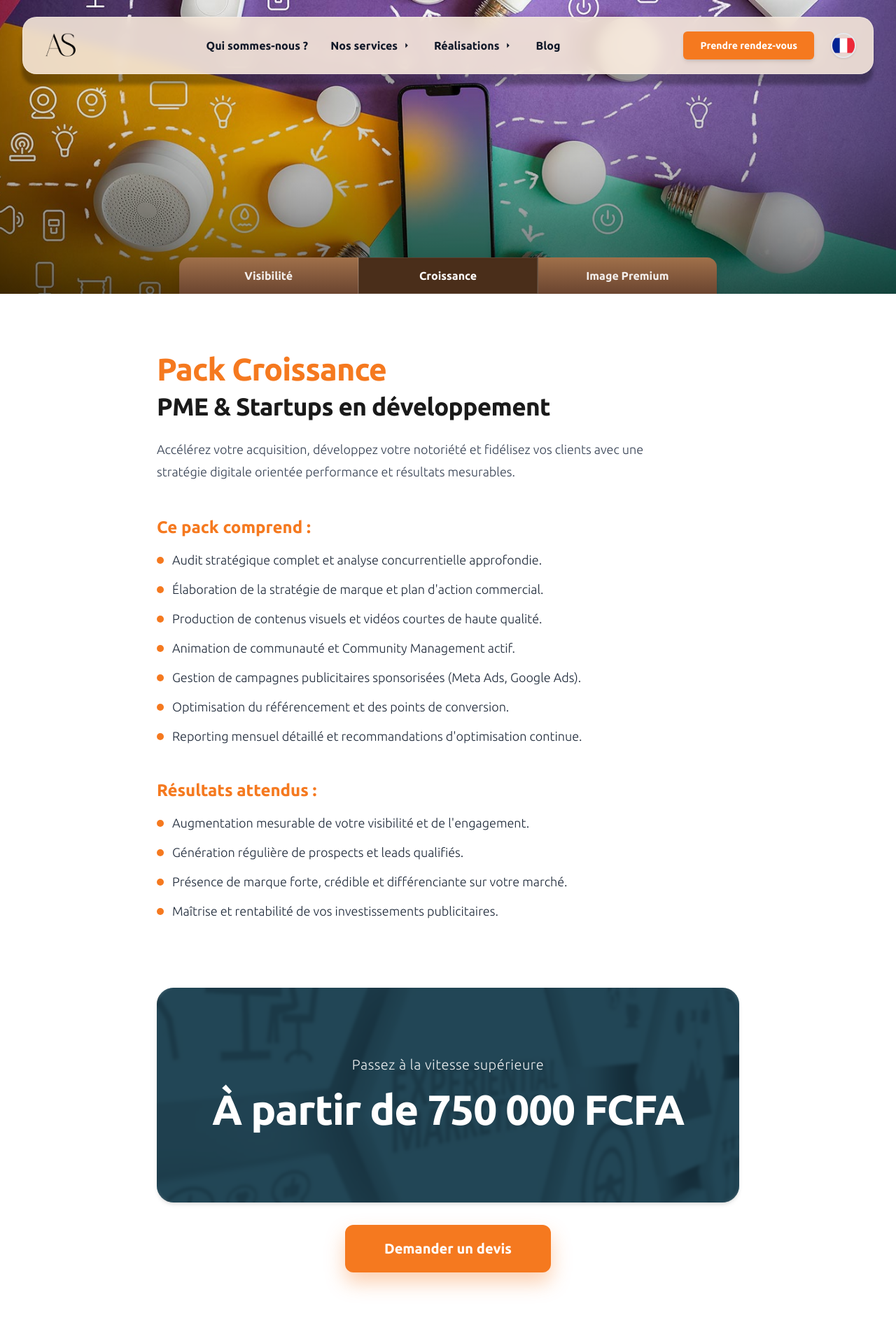
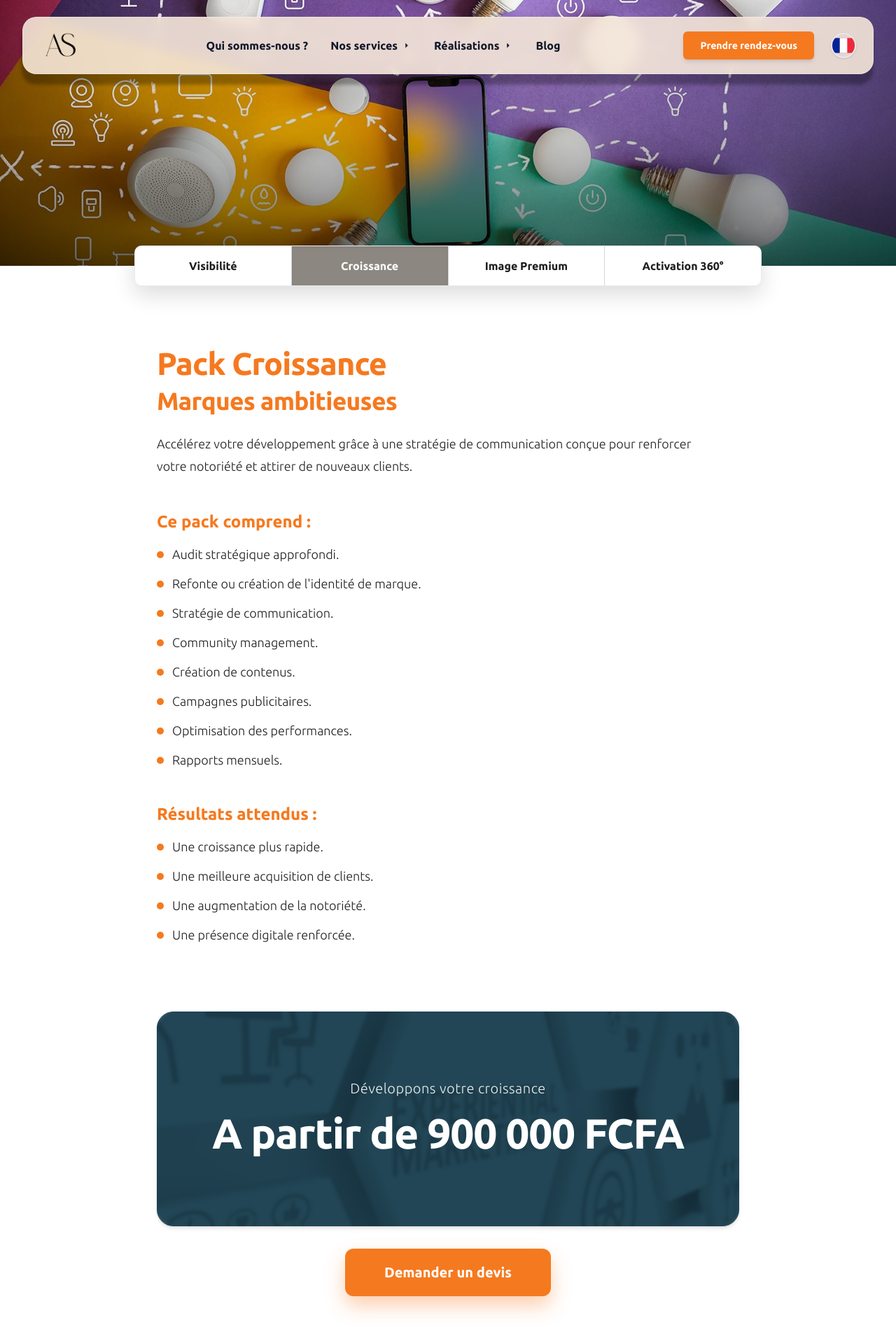
Before and after one commit to Level237/all-smart, a Laravel app: page /packs/croissance in a window 1280 px wide. Shown: the top 1897 px of the page at 70% size. Run offline with Laravel 12, Linux system fonts and the light colour scheme; style sheets or scripts are compiled from the project's sources; some web fonts are replaced.

Commit message:
feat: add Activation 360° pack with dynamic content and update Croissance pack details

```diff
--- /dev/null
+++ b/config/packs/activation-360.php
@@ -0,0 +1,31 @@
+<?php
+
+return [
+    'slug' => 'activation-360',
+    'title' => 'Pack Activation 360°',
+    'subtitle' => 'Grandes marques & institutions',
+    'heroImage' => 'assets/packs/hero-pack1.jpg',
+    'intro' => 'Créez des expériences mémorables grâce à des campagnes intégrées combinant stratégie, contenu, influence et événementiel.',
+    'items' => [
+        'Conseil stratégique.',
+        'Conception des campagnes.',
+        'Création des contenus.',
+        'Marketing d\'influence.',
+        'Activations terrain.',
+        'Organisation d\'événements.',
+        'Couverture photo et vidéo.',
+        'Analyse des performances.',
+    ],
+    'results' => [
+        'Une visibilité maximale.',
+        'Une expérience de marque renforcée.',
+        'Un engagement plus important.',
+        'Un impact durable auprès du public.',
+    ],
+    'cta' => [
+        'background' => 'assets/packs/cta-pack1.jpg',
+        'title' => 'Créons des expériences mémorables',
+        'price' => 'A partir de 2 000 000 FCFA.',
+        'button' => 'Demander un devis',
+    ],
+];
--- a/config/packs/croissance.php
+++ b/config/packs/croissance.php
@@ -3,28 +3,29 @@
 return [
     'slug' => 'croissance',
     'title' => 'Pack Croissance',
-    'subtitle' => 'PME & Startups en développement',
+    'subtitle' => 'Marques ambitieuses',
     'heroImage' => 'assets/packs/hero-pack1.jpg',
-    'intro' => 'Accélérez votre acquisition, développez votre notoriété et fidélisez vos clients avec une stratégie digitale orientée performance et résultats mesurables.',
+    'intro' => 'Accélérez votre développement grâce à une stratégie de communication conçue pour renforcer votre notoriété et attirer de nouveaux clients.',
     'items' => [
-        'Audit stratégique complet et analyse concurrentielle approfondie.',
-        'Élaboration de la stratégie de marque et plan d\'action commercial.',
-        'Production de contenus visuels et vidéos courtes de haute qualité.',
-        'Animation de communauté et Community Management actif.',
-        'Gestion de campagnes publicitaires sponsorisées (Meta Ads, Google Ads).',
-        'Optimisation du référencement et des points de conversion.',
-        'Reporting mensuel détaillé et recommandations d\'optimisation continue.',
+        'Audit stratégique approfondi.',
+        'Refonte ou création de l\'identité de marque.',
+        'Stratégie de communication.',
+        'Community management.',
+        'Création de contenus.',
+        'Campagnes publicitaires.',
+        'Optimisation des performances.',
+        'Rapports mensuels.',
     ],
     'results' => [
-        'Augmentation mesurable de votre visibilité et de l\'engagement.',
-        'Génération régulière de prospects et leads qualifiés.',
-        'Présence de marque forte, crédible et différenciante sur votre marché.',
-        'Maîtrise et rentabilité de vos investissements publicitaires.',
+        'Une croissance plus rapide.',
+        'Une meilleure acquisition de clients.',
+        'Une augmentation de la notoriété.',
+        'Une présence digitale renforcée.',
     ],
     'cta' => [
         'background' => 'assets/packs/cta-pack1.jpg',
-        'title' => 'Passez à la vitesse supérieure',
-        'price' => 'À partir de 750 000 FCFA',
+        'title' => 'Développons votre croissance',
+        'price' => 'A partir de 900 000 FCFA',
         'button' => 'Demander un devis',
     ],
 ];
--- a/resources/views/Pack.blade.php
+++ b/resources/views/Pack.blade.php
@@ -4,22 +4,23 @@
 
 @section('content')
     <!-- Hero avec Tabs -->
-    <section class="relative h-[48vh] min-h-[380px] w-full overflow-hidden sm:min-h-[420px]">
+    <section class="relative h-[42vh] min-h-[340px] w-full sm:min-h-[380px]">
         <!-- Image de fond -->
-        <div class="absolute inset-0 z-0">
+        <div class="absolute inset-0 z-0 overflow-hidden">
             <div class="absolute inset-0 bg-cover bg-center" style="background-image: url('{{ asset($pack['heroImage'] ?? 'assets/packs/hero-pack1.jpg') }}');"></div>
             <div class="absolute inset-0 bg-gradient-to-t from-black/60 via-black/20 to-transparent"></div>
         </div>
 
-        <!-- Tabs superposés en bas de l'image -->
-        <div class="absolute bottom-0 left-0 right-0 z-20 flex justify-center px-3 sm:px-6 lg:px-8">
-            <div class="w-full max-w-3xl overflow-hidden rounded-t-[14px] bg-gradient-to-b from-[#a0704a] to-[#6b4530] shadow-lg">
+        <!-- Tabs superposés à cheval sur le bord inférieur (plus bas) -->
+        <div class="absolute bottom-0 left-0 right-0 z-20 flex justify-center px-3 sm:px-6 lg:px-8 translate-y-1/2">
+            <div class="w-full max-w-4xl overflow-hidden rounded-[8px] sm:rounded-[10px] bg-white shadow-[0_12px_32px_rgba(0,0,0,0.14)] border border-gray-200/80">
                 @php
                     $currentSlug = $pack['slug'] ?? 'visibilite';
                     $tabs = [
                         ['name' => 'Visibilité', 'slug' => 'visibilite', 'url' => '/packs/visibilite'],
                         ['name' => 'Croissance', 'slug' => 'croissance', 'url' => '/packs/croissance'],
                         ['name' => 'Image Premium', 'slug' => 'image-premium', 'url' => '/packs/image-premium'],
+                        ['name' => 'Activation 360°', 'slug' => 'activation-360', 'url' => '/packs/activation-360'],
                     ];
                 @endphp
 
@@ -29,7 +30,7 @@
                             $isActive = ($currentSlug === $tab['slug']);
                         @endphp
                         <a href="{{ $tab['url'] }}"
-                           class="flex-1 whitespace-nowrap border-r border-white/20 px-3 py-3 text-center text-xs font-bold text-white transition-all duration-300 last:border-r-0 hover:bg-black/20 sm:px-6 sm:py-3.5 sm:text-sm md:text-base {{ $isActive ? 'bg-[#4a2e1a] text-white shadow-inner font-extrabold ring-1 ring-inset ring-white/10' : 'opacity-90' }}">
+                           class="flex-1 whitespace-nowrap border-r border-gray-300 px-3 py-3.5 text-center text-xs font-bold transition-all duration-300 last:border-r-0 sm:px-6 sm:py-4 sm:text-sm md:text-base {{ $isActive ? 'bg-[#8C8780] text-white shadow-inner font-extrabold' : 'bg-white text-[#1f1f1f] hover:bg-gray-50' }}">
                             {{ $tab['name'] }}
                         </a>
                     @endforeach
@@ -38,20 +39,20 @@
         </div>
     </section>
 
-    <!-- Contenu principal -->
-    <section class="bg-white py-12 sm:py-16 md:py-20">
+    <!-- Contenu principal (avec padding-top adapté à la carte superposée) -->
+    <section class="bg-white pt-20 sm:pt-24 md:pt-28 pb-12 sm:pb-16 md:pb-20">
         <div class="mx-auto max-w-4xl px-4 sm:px-6 lg:px-8">
 
             <!-- Titre & Sous-titre -->
             <h1 class="text-3xl font-black leading-tight tracking-[-0.02em] text-[#F5791F] sm:text-4xl md:text-[2.8rem]">
                 {{ $pack['title'] }}
             </h1>
-            <h2 class="mt-1 text-2xl font-black tracking-[-0.02em] text-[#1A1A1A] sm:text-3xl md:text-[2.2rem]">
+            <h2 class="mt-1 text-2xl font-semibold tracking-[-0.02em] text-[#F5791F] sm:text-3xl md:text-[2.2rem]">
                 {{ $pack['subtitle'] }}
             </h2>
 
             <!-- Intro -->
-            <p class="mt-6 max-w-3xl text-base leading-7 text-gray-700 md:text-lg md:leading-8">
+            <p class="mt-6 max-w-3xl text-base leading-7 text-[#1f1f1f] md:text-lg md:leading-8">
                 {{ $pack['intro'] }}
             </p>
 
@@ -63,7 +64,7 @@
 
                 <ul class="mt-4 space-y-3 sm:space-y-3.5">
                     @foreach($pack['items'] as $item)
-                        <li class="flex items-start gap-3 text-base leading-7 text-gray-800 md:text-lg">
+                        <li class="flex items-start gap-3 text-base leading-7 text-[#1f1f1f] md:text-lg">
                             <span class="mt-2.5 h-2.5 w-2.5 flex-shrink-0 rounded-full bg-[#F5791F]"></span>
                             <span>{{ $item }}</span>
                         </li>
@@ -79,7 +80,7 @@
 
                 <ul class="mt-4 space-y-3 sm:space-y-3.5">
                     @foreach($pack['results'] as $item)
-                        <li class="flex items-start gap-3 text-base leading-7 text-gray-800 md:text-lg">
+                        <li class="flex items-start gap-3 text-base leading-7 text-[#1f1f1f] md:text-lg">
                             <span class="mt-2.5 h-2.5 w-2.5 flex-shrink-0 rounded-full bg-[#F5791F]"></span>
                             <span>{{ $item }}</span>
                         </li>
--- a/routes/web.php
+++ b/routes/web.php
@@ -74,6 +74,11 @@ Route::view('/packs/image-premium', 'Pack', [
 ]);
 Route::redirect('/pack/image-premium', '/packs/image-premium');
 
+Route::view('/packs/activation-360', 'Pack', [
+    'pack' => require __DIR__ . '/../config/packs/activation-360.php',
+]);
+Route::redirect('/pack/activation-360', '/packs/activation-360');
+
 Route::view('/services/strategie-et-conseil', 'Services', [
     'service' => require __DIR__ . '/../config/services/strategie-conseil.php',
 ]);
```
